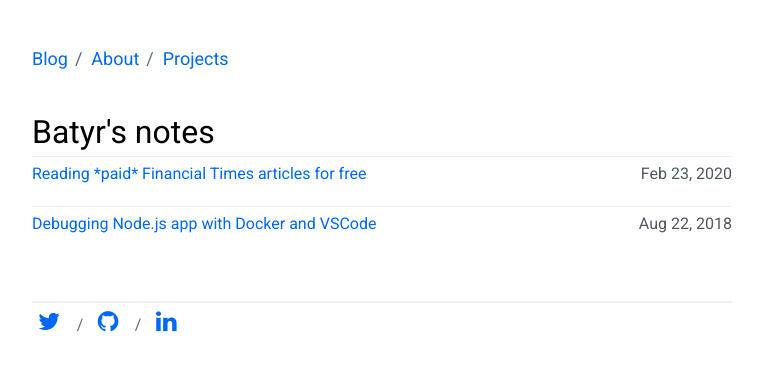
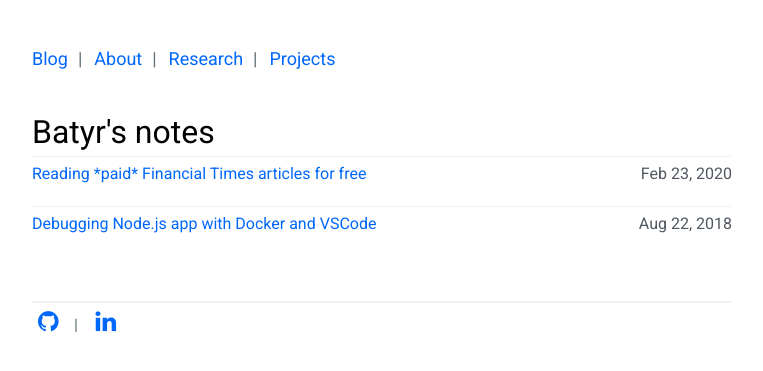
Before and after one commit to oneturkmen/oneturkmen.github.io, a Jekyll site: the page built from index.html, in a window 1280 px wide. Shown: the top 371 px of the page, without its empty margins (258-1021 px from the left). Built offline with Jekyll 4.4.1, drawn with Linux system fonts in a browser that asks for light colours.

Commit message:
Adjust configs

```diff
--- a/_config.yml
+++ b/_config.yml
@@ -6,7 +6,6 @@
 email: youemail@gmail.com
 baseurl: "" # the subpath of your site, e.g. /blog
 url: "https://oneturkmen.github.io" # the base hostname & protocol for your site
-twitter_username: oneturkmen
 github_username:  oneturkmen
 linkedin_username: nuryyev
 
--- a/_includes/header.html
+++ b/_includes/header.html
@@ -1,5 +1,5 @@
 <header class="c-page__header">
     <p>
-    <a href="{{ "/" | prepend: site.baseurl }}">Blog</a><span class="u-separate"></span> <a href="{{ "/about/" | prepend: site.baseurl }}">About</a><span class="u-separate"></span> <a href="{{ "/projects/" | prepend: site.baseurl }}">Projects</a>
+    <a href="{{ "/" | prepend: site.baseurl }}">Blog</a><span class="u-separate"></span> <a href="{{ "/about/" | prepend: site.baseurl }}">About</a><span class="u-separate"></span> <a href="{{ "/projects/" | prepend: site.baseurl }}">Research</a><span class="u-separate"></span> <a href="{{ "/projects/" | prepend: site.baseurl }}">Projects</a>
     </p>
 </header>
--- a/_sass/utilities/_separator.scss
+++ b/_sass/utilities/_separator.scss
@@ -3,10 +3,10 @@
    ========================================================================== */
 
 .u-separate {
-    margin-right: .45rem;
-    margin-left: .25rem;
+    margin-right: .75rem;
+    margin-left: .55rem;
     color: $c-base__01;
     &:after {
-        content: '\00a0/';
+        content: ' |';
     }
 }
```
